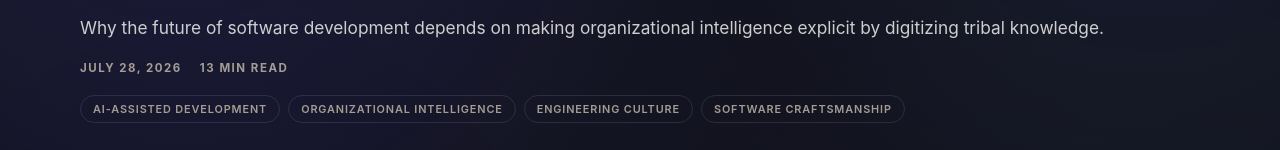
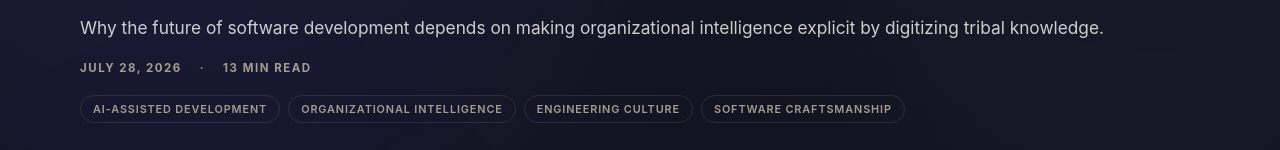
Before and after one commit to bdonaldharris/bdonaldharris.com, a Next.js app: page /writing/the-myth-of-general-ai-instructions in a window 1280 px wide. Shown: the part 234-384 px from the top of the page. Built offline with nearby package versions, Linux system fonts and the light colour scheme.

Commit message:
Ensure reading time renders on essay pages

```diff
--- a/app/writing/[slug]/page.tsx
+++ b/app/writing/[slug]/page.tsx
@@ -79,6 +79,7 @@ export default async function WritingArticlePage({ params }: Props) {
             <time dateTime={entry.publishedAt}>
               {formatWritingDate(entry.publishedAt)}
             </time>
+            <span aria-hidden="true">·</span>
             <span>{entry.readingMinutes} min read</span>
             {entry.updatedAt && entry.updatedAt !== entry.publishedAt && (
               <span className="writing-updated">
```
